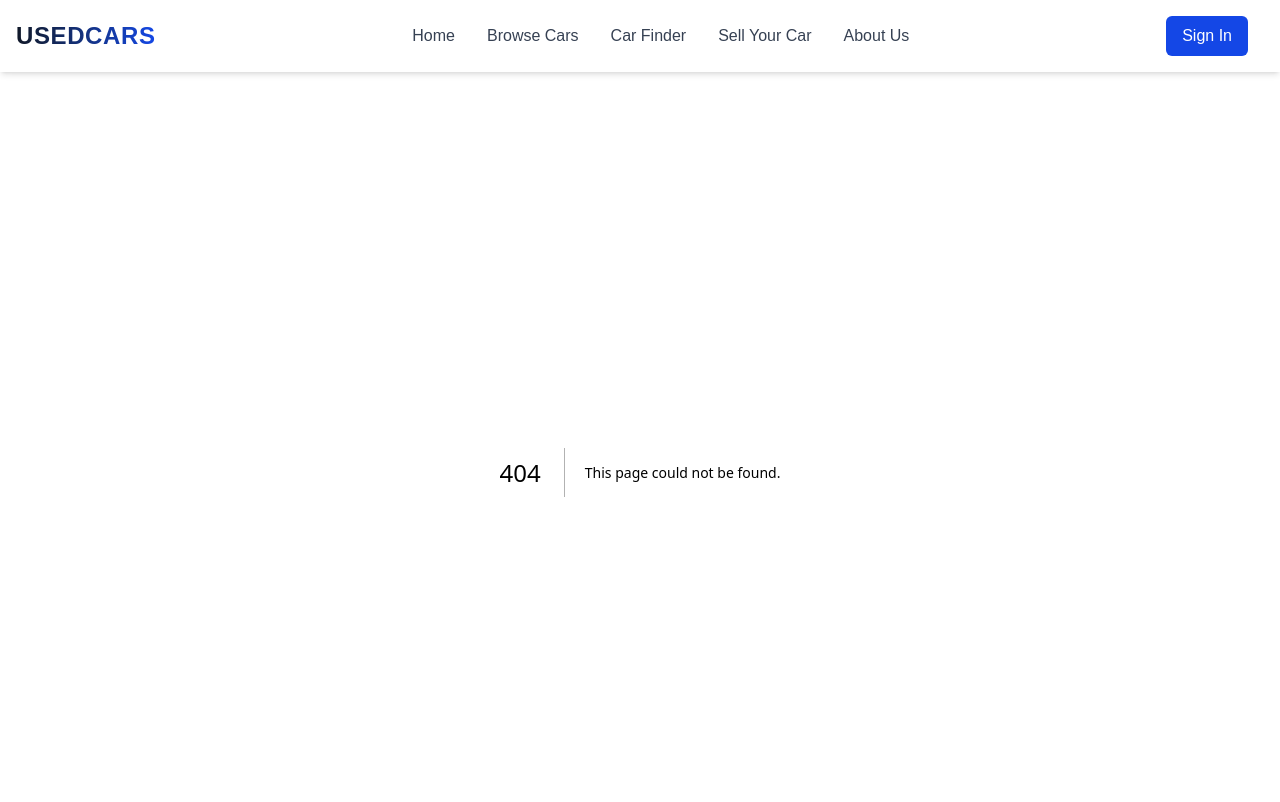
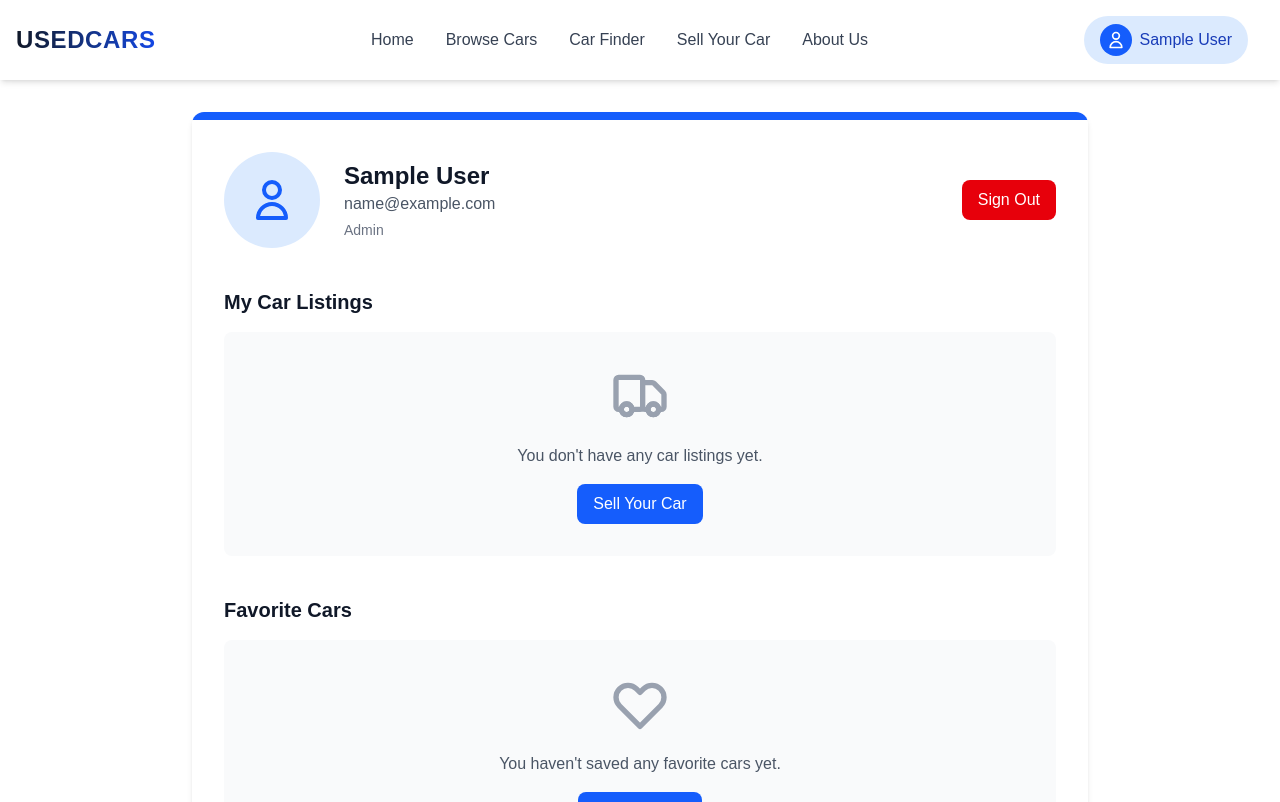
Before and after one commit to RobertSternal/usedcars, a Next.js app in the folder used-cars/: page /profile in a window 1280 px wide. Before the commit this address had no page. Shown: the top 802 px of the page. Built offline with nearby package versions, Linux system fonts and the light colour scheme; sample sign-in values are in the browser's storage.

Commit message:
feat: Add profile page  with sign out option

```diff
--- /dev/null
+++ b/used-cars/src/app/profile/page.tsx
@@ -0,0 +1,127 @@
+'use client';
+
+import { useState, useEffect } from 'react';
+import { useRouter } from 'next/navigation';
+import Link from 'next/link';
+import Image from 'next/image';
+
+interface User {
+  id: string;
+  email: string;
+  name: string | null;
+  phone: string | null;
+  profileImage: string | null;
+  role: string;
+}
+
+export default function Profile() {
+  const [user, setUser] = useState<User | null>(null);
+  const [loading, setLoading] = useState(true);
+  const router = useRouter();
+
+  useEffect(() => {
+    // Check if user is logged in
+    const token = localStorage.getItem('token');
+    const storedUser = localStorage.getItem('user');
+
+    if (!token || !storedUser) {
+      router.push('/signin');
+      return;
+    }
+
+    try {
+      const userData = JSON.parse(storedUser);
+      setUser(userData);
+    } catch (error) {
+      console.error('Failed to parse user data:', error);
+      localStorage.removeItem('token');
+      localStorage.removeItem('user');
+      router.push('/signin');
+    } finally {
+      setLoading(false);
+    }
+  }, [router]);
+
+  const handleSignOut = () => {
+    localStorage.removeItem('token');
+    localStorage.removeItem('user');
+    router.push('/');
+  };
+
+  if (loading) {
+    return (
+      <div className="min-h-screen flex items-center justify-center">
+        <div className="animate-spin rounded-full h-12 w-12 border-t-2 border-b-2 border-blue-600"></div>
+      </div>
+    );
+  }
+
+  return (
+    <div className="container mx-auto px-4 py-8">
+      <div className="max-w-4xl mx-auto bg-white rounded-xl shadow-md overflow-hidden">
+        <div className="bg-blue-600 h-2 w-full"></div>
+
+        <div className="p-8">
+          <div className="flex flex-col md:flex-row items-start md:items-center gap-6">
+            <div className="w-24 h-24 bg-blue-100 rounded-full flex items-center justify-center">
+              {user?.profileImage ? (
+                <Image
+                  src={user.profileImage}
+                  alt={user?.name || 'User'}
+                  width={96}
+                  height={96}
+                  className="rounded-full object-cover"
+                />
+              ) : (
+                <svg xmlns="http://www.w3.org/2000/svg" className="h-12 w-12 text-blue-600" fill="none" viewBox="0 0 24 24" stroke="currentColor">
+                  <path strokeLinecap="round" strokeLinejoin="round" strokeWidth={2} d="M16 7a4 4 0 11-8 0 4 4 0 018 0zM12 14a7 7 0 00-7 7h14a7 7 0 00-7-7z" />
+                </svg>
+              )}
+            </div>
+
+            <div className="flex-1">
+              <h1 className="text-2xl font-bold text-gray-900">{user?.name || 'User'}</h1>
+              <p className="text-gray-600">{user?.email}</p>
+              {user?.phone && <p className="text-gray-600">{user.phone}</p>}
+              <p className="text-sm text-gray-500 mt-1 capitalize">{user?.role || 'User'}</p>
+            </div>
+
+            <button
+              onClick={handleSignOut}
+              className="px-4 py-2 bg-red-600 text-white rounded-lg hover:bg-red-700 transition-colors"
+            >
+              Sign Out
+            </button>
+          </div>
+
+          <div className="mt-10">
+            <h2 className="text-xl font-semibold text-gray-900 mb-4">My Car Listings</h2>
+            <div className="bg-gray-50 rounded-lg p-8 text-center">
+              <svg xmlns="http://www.w3.org/2000/svg" className="h-16 w-16 text-gray-400 mx-auto mb-4" fill="none" viewBox="0 0 24 24" stroke="currentColor">
+                <path strokeLinecap="round" strokeLinejoin="round" strokeWidth={2} d="M9 17a2 2 0 11-4 0 2 2 0 014 0zM19 17a2 2 0 11-4 0 2 2 0 014 0z" />
+                <path strokeLinecap="round" strokeLinejoin="round" strokeWidth={2} d="M13 16V6a1 1 0 00-1-1H4a1 1 0 00-1 1v10a1 1 0 001 1h1m8-1a1 1 0 01-1 1H9m4-1V8a1 1 0 011-1h2.586a1 1 0 01.707.293l3.414 3.414a1 1 0 01.293.707V16a1 1 0 01-1 1h-1m-6-1a1 1 0 001 1h1M5 17a2 2 0 104 0m-4 0a2 2 0 114 0m6 0a2 2 0 104 0m-4 0a2 2 0 114 0" />
+              </svg>
+              <p className="text-gray-600 mb-4">You don&apos;t have any car listings yet.</p>
+              <Link href="/sell" className="inline-block px-4 py-2 bg-blue-600 text-white rounded-lg hover:bg-blue-700 transition-colors">
+                Sell Your Car
+              </Link>
+            </div>
+          </div>
+
+          <div className="mt-10">
+            <h2 className="text-xl font-semibold text-gray-900 mb-4">Favorite Cars</h2>
+            <div className="bg-gray-50 rounded-lg p-8 text-center">
+              <svg xmlns="http://www.w3.org/2000/svg" className="h-16 w-16 text-gray-400 mx-auto mb-4" fill="none" viewBox="0 0 24 24" stroke="currentColor">
+                <path strokeLinecap="round" strokeLinejoin="round" strokeWidth={2} d="M4.318 6.318a4.5 4.5 0 000 6.364L12 20.364l7.682-7.682a4.5 4.5 0 00-6.364-6.364L12 7.636l-1.318-1.318a4.5 4.5 0 00-6.364 0z" />
+              </svg>
+              <p className="text-gray-600 mb-4">You haven&apos;t saved any favorite cars yet.</p>
+              <Link href="/browse" className="inline-block px-4 py-2 bg-blue-600 text-white rounded-lg hover:bg-blue-700 transition-colors">
+                Browse Cars
+              </Link>
+            </div>
+          </div>
+        </div>
+      </div>
+    </div>
+  );
+}
--- a/used-cars/src/app/signin/page.tsx
+++ b/used-cars/src/app/signin/page.tsx
@@ -32,11 +32,14 @@ export default function SignIn() {
         throw new Error(data.error || 'Failed to sign in');
       }
 
-      // Store token in localStorage
+      // Save token and user data to localStorage
       localStorage.setItem('token', data.token);
       localStorage.setItem('user', JSON.stringify(data.user));
 
-      // Redirect to home page or dashboard
+      // Dispatch custom event to notify other components about login state change
+      window.dispatchEvent(new Event('loginStateChange'));
+
+      // Redirect to home page
       router.push('/');
     } catch (err) {
       setError(err instanceof Error ? err.message : 'An error occurred');
--- a/used-cars/src/components/Navbar.tsx
+++ b/used-cars/src/components/Navbar.tsx
@@ -1,6 +1,67 @@
+'use client';
+
 import Link from 'next/link';
+import { useState, useEffect } from 'react';
+import { useRouter } from 'next/navigation';
 
 export default function Navbar() {
+  const [isLoggedIn, setIsLoggedIn] = useState(false);
+  const [userName, setUserName] = useState('');
+  const [mobileMenuOpen, setMobileMenuOpen] = useState(false);
+  const router = useRouter();
+
+  // Function to check login status
+  const checkLoginStatus = () => {
+    const token = localStorage.getItem('token');
+    const storedUser = localStorage.getItem('user');
+
+    if (token && storedUser) {
+      try {
+        const userData = JSON.parse(storedUser);
+        setIsLoggedIn(true);
+        setUserName(userData.name || userData.email.split('@')[0]);
+      } catch (error) {
+        console.error('Failed to parse user data:', error);
+        localStorage.removeItem('token');
+        localStorage.removeItem('user');
+        setIsLoggedIn(false);
+        setUserName('');
+      }
+    } else {
+      setIsLoggedIn(false);
+      setUserName('');
+    }
+  };
+
+  // Listen for storage events (when localStorage changes in other tabs)
+  useEffect(() => {
+    // Check login status on component mount
+    checkLoginStatus();
+
+    // Add event listener for storage changes
+    window.addEventListener('storage', checkLoginStatus);
+
+    // Custom event for same-tab storage changes
+    window.addEventListener('loginStateChange', checkLoginStatus);
+
+    return () => {
+      window.removeEventListener('storage', checkLoginStatus);
+      window.removeEventListener('loginStateChange', checkLoginStatus);
+    };
+  }, []);
+
+  const handleSignOut = () => {
+    localStorage.removeItem('token');
+    localStorage.removeItem('user');
+    setIsLoggedIn(false);
+    setUserName('');
+    router.push('/');
+  };
+
+  const toggleMobileMenu = () => {
+    setMobileMenuOpen(!mobileMenuOpen);
+  };
+
   return (
     <nav className="bg-white shadow-md py-4 sticky top-0 z-50">
       <div className="container mx-auto px-4 flex justify-between items-center">
@@ -29,10 +90,44 @@ export default function Navbar() {
         </div>
 
         <div className="flex items-center space-x-4">
-          <Link href="/signin" className="bg-blue-700 hover:bg-blue-800 text-white px-4 py-2 rounded-md font-medium transition">
-            Sign In
-          </Link>
-          <button className="md:hidden">
+          {isLoggedIn ? (
+            <div className="relative group">
+              <button className="flex items-center space-x-2 bg-blue-100 hover:bg-blue-200 text-blue-800 px-4 py-2 rounded-full font-medium transition">
+                <div className="w-8 h-8 bg-blue-600 rounded-full flex items-center justify-center">
+                  <svg xmlns="http://www.w3.org/2000/svg" className="h-5 w-5 text-white" fill="none" viewBox="0 0 24 24" stroke="currentColor">
+                    <path strokeLinecap="round" strokeLinejoin="round" strokeWidth={2} d="M16 7a4 4 0 11-8 0 4 4 0 018 0zM12 14a7 7 0 00-7 7h14a7 7 0 00-7-7z" />
+                  </svg>
+                </div>
+                <span className="hidden sm:inline">{userName}</span>
+              </button>
+
+              {/* Dropdown menu */}
+              <div className="absolute right-0 mt-2 w-48 bg-white rounded-md shadow-lg overflow-hidden z-10 opacity-0 scale-95 transform origin-top-right transition-all duration-200 invisible group-hover:opacity-100 group-hover:scale-100 group-hover:visible">
+                <div className="py-1">
+                  <Link href="/profile" className="block px-4 py-2 text-sm text-gray-700 hover:bg-blue-50 hover:text-blue-700">
+                    Profile
+                  </Link>
+                  <Link href="/sell" className="block px-4 py-2 text-sm text-gray-700 hover:bg-blue-50 hover:text-blue-700">
+                    My Listings
+                  </Link>
+                  <Link href="/favorites" className="block px-4 py-2 text-sm text-gray-700 hover:bg-blue-50 hover:text-blue-700">
+                    Favorites
+                  </Link>
+                  <button
+                    onClick={handleSignOut}
+                    className="block w-full text-left px-4 py-2 text-sm text-red-600 hover:bg-red-50 hover:text-red-700"
+                  >
+                    Sign Out
+                  </button>
+                </div>
+              </div>
+            </div>
+          ) : (
+            <Link href="/signin" className="bg-blue-700 hover:bg-blue-800 text-white px-4 py-2 rounded-md font-medium transition">
+              Sign In
+            </Link>
+          )}
+          <button className="md:hidden" onClick={toggleMobileMenu}>
             <svg xmlns="http://www.w3.org/2000/svg" className="h-6 w-6 text-gray-700" fill="none" viewBox="0 0 24 24" stroke="currentColor">
               <path strokeLinecap="round" strokeLinejoin="round" strokeWidth={2} d="M4 6h16M4 12h16M4 18h16" />
             </svg>
```
